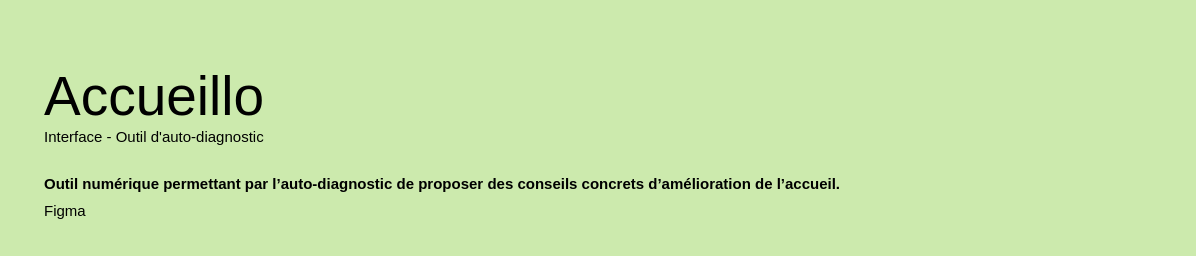
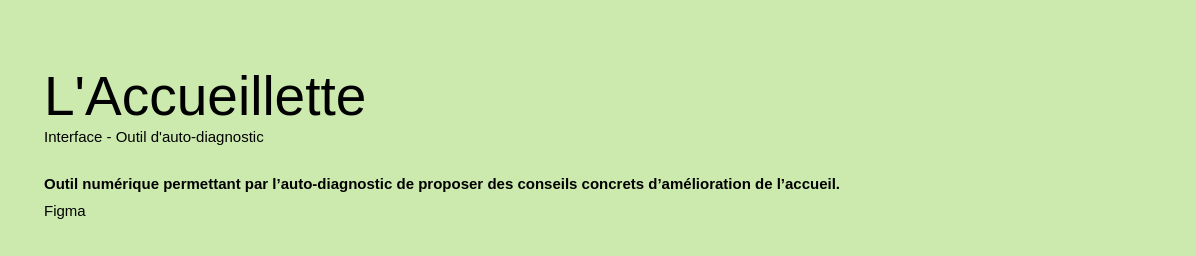
Before and after one commit to maelysgloro/maelysgloro.github.io, a plain HTML site: page accueillo.html in a window 1280 px wide. Shown: the top 256 px of the page, 84-1280 px from the left. Drawn offline with nearby package versions, Linux system fonts and the light colour scheme; a script that the page names is missing.

Commit message:
Accueillette

```diff
--- a/accueillo.html
+++ b/accueillo.html
@@ -33,7 +33,7 @@
     <main id="main_accueillo">
       <div class="intro">
         <div class="texte">
-          <h1>Accueillo</h1>
+          <h1>L'Accueillette</h1>
           <h2>Interface - Outil d'auto-diagnostic</h2>
           <h3>Outil numérique permettant par l’auto-diagnostic de proposer des conseils concrets d’amélioration de l’accueil.</h3>
           <h4>Figma</h4>
```
